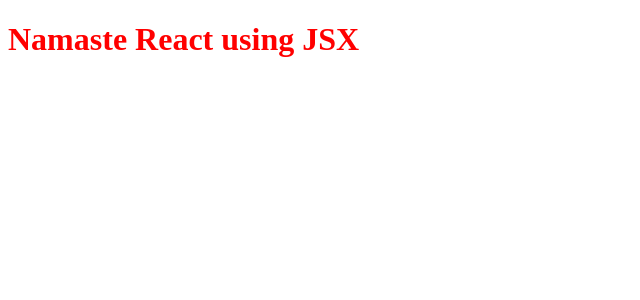
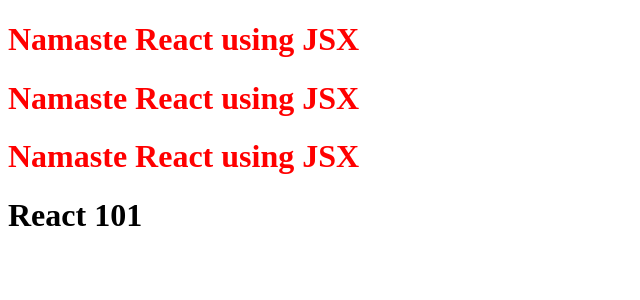
Before and after one commit to vagrawal07/react-101, a React (Vite) app: page / in a window 1280 px wide. Shown: the top 300 px of the page, without its empty margins (0-640 px from the left). Built offline with nearby package versions, Linux system fonts and the light colour scheme.

Commit message:
Power of jsx and using js in jsx

```diff
--- a/App.js
+++ b/App.js
@@ -1,18 +1,19 @@
 import React from "react";
 import ReactDOM from "react-dom/client";
 
-// React Element
-
-const heading = (<h1 id="heading">Namaste React using JSX</h1>);
+const Title = ()=>{return ( <h1 id="heading">Namaste React using JSX</h1>)};
 
 //React funtional component
 
-const HeaderComponent = ()=>{
-  return <h1 className="heading">React 101</h1>
-};
-
-const HeaderComponent2 = ()=> <h1 className="heading">React 101</h1>;
+const HeaderComponent = ()=> (
+<div className="container">
+  {Title()}
+  <Title></Title>
+  <Title/>
+<h1 className="heading">React 101</h1>
+</div>
+);
 
 const root = ReactDOM.createRoot(document.getElementById("root"));
 
-root.render(heading);
+root.render(<HeaderComponent/>);
```
